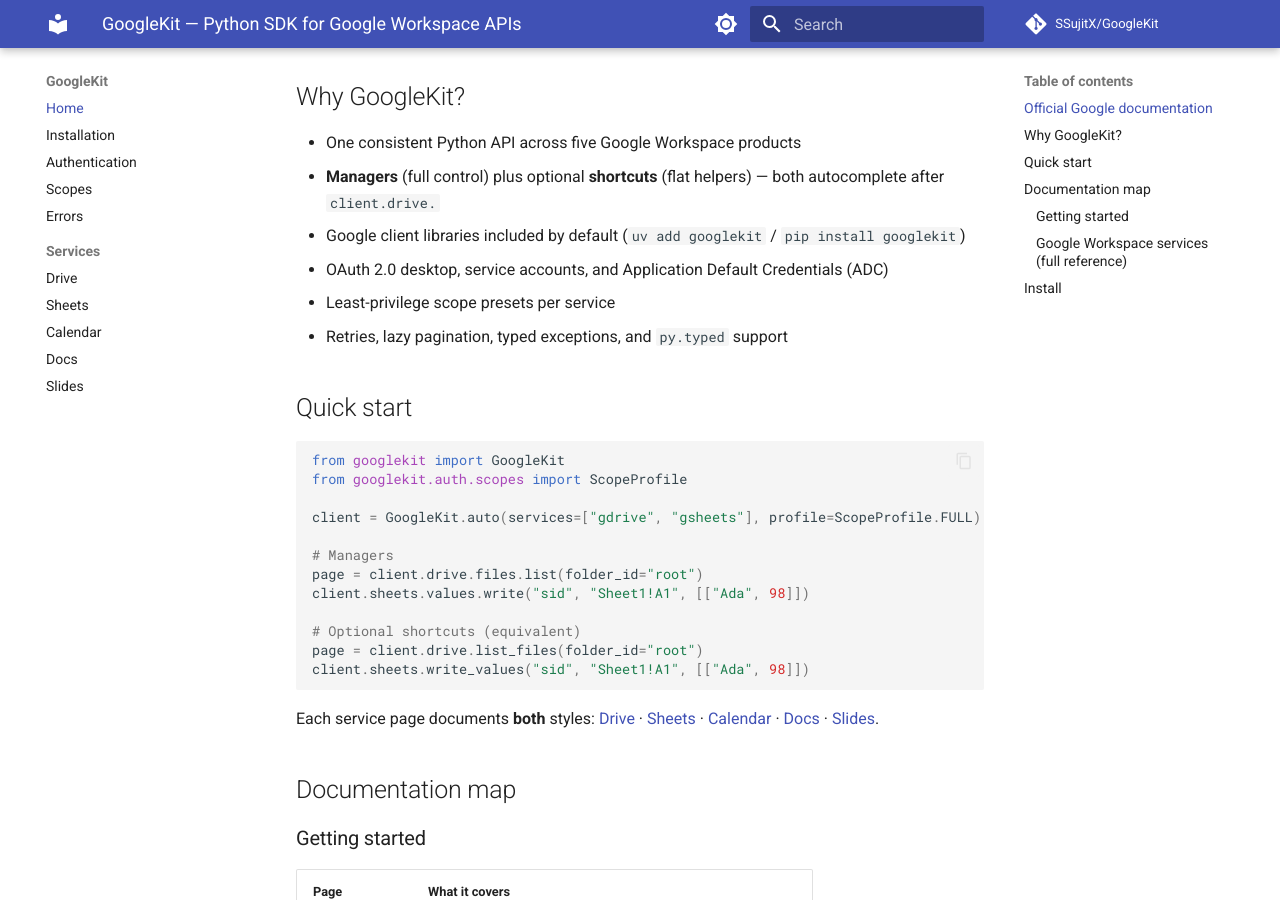
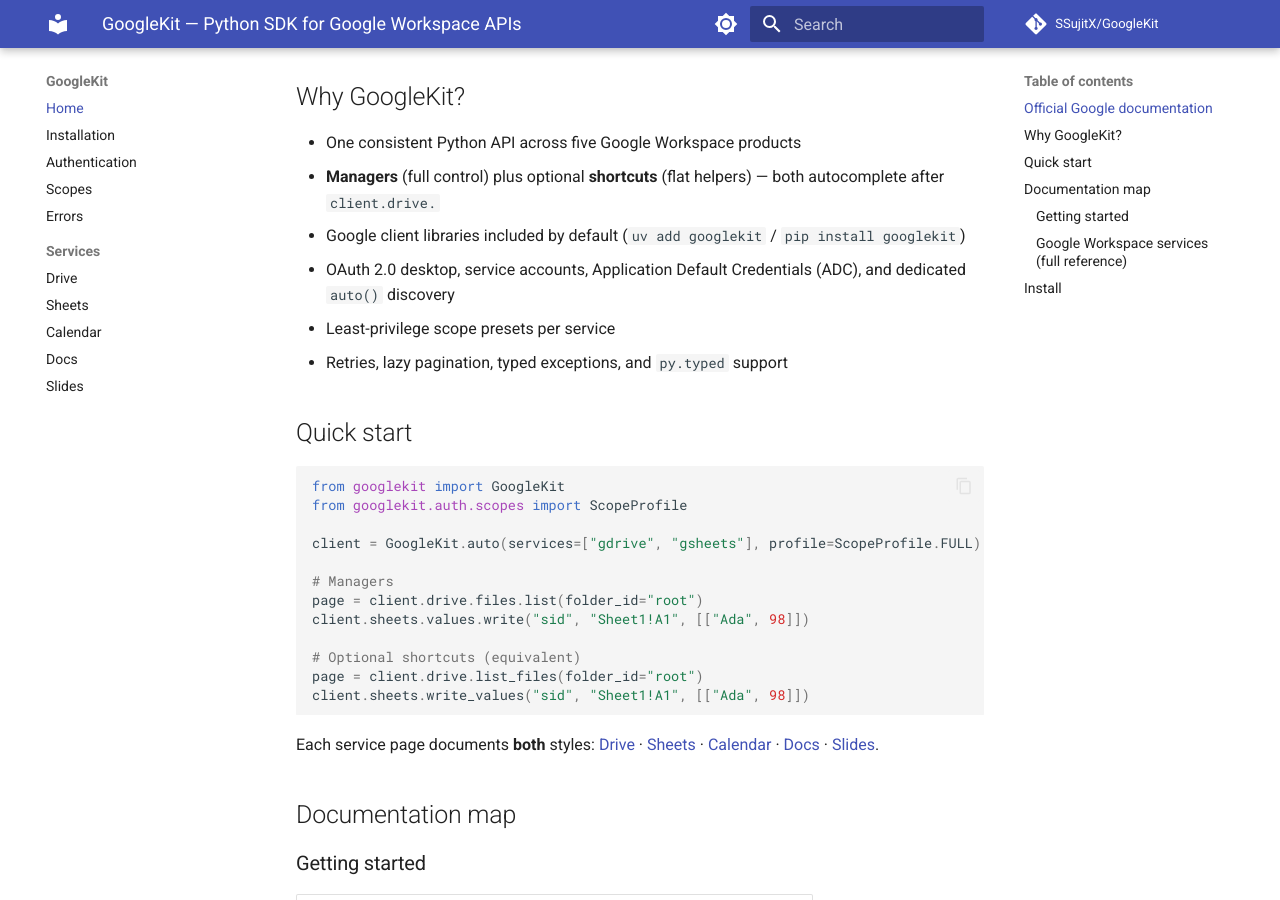
Before and after one commit to SSujitX/GoogleKit, an MkDocs documentation site: the page built from docs/index.md, in a window 1280 px wide and 900 px high, scrolled down 878 px. Built offline with MkDocs 1.6.1 and Material for MkDocs 9.7.7, drawn with Linux system fonts in a browser that asks for light colours; comment, search, counter and statistics services are not loaded.

Commit message:
docs: Update API documentation to include dedicated `auto()` discovery for OAuth 2.0 authentication methods, enhancing clarity on available options

```diff
--- a/docs/index.md
+++ b/docs/index.md
@@ -34,7 +34,7 @@
 - One consistent Python API across five Google Workspace products
 - **Managers** (full control) plus optional **shortcuts** (flat helpers) — both autocomplete after `client.drive.`
 - Google client libraries included by default (`uv add googlekit` / `pip install googlekit`)
-- OAuth 2.0 desktop, service accounts, and Application Default Credentials (ADC)
+- OAuth 2.0 desktop, service accounts, Application Default Credentials (ADC), and dedicated `auto()` discovery
 - Least-privilege scope presets per service
 - Retries, lazy pagination, typed exceptions, and `py.typed` support
 
```
